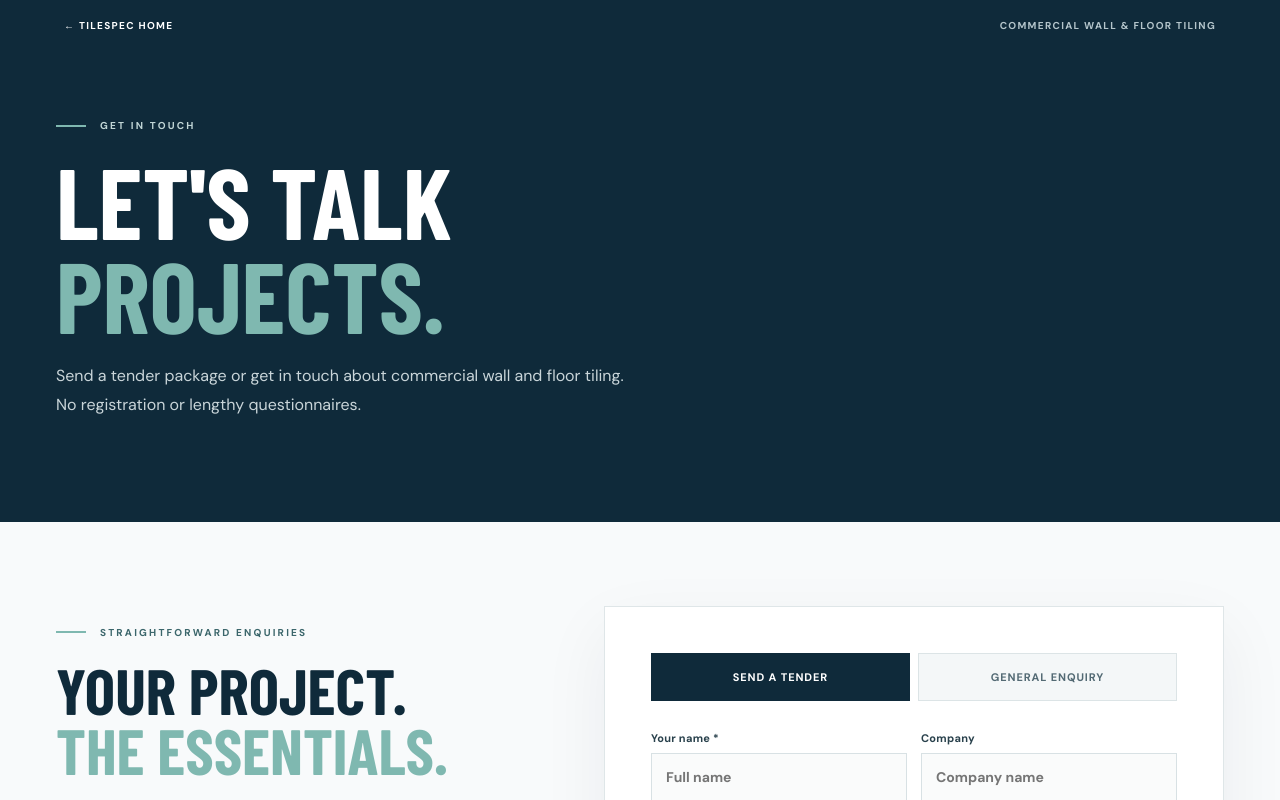
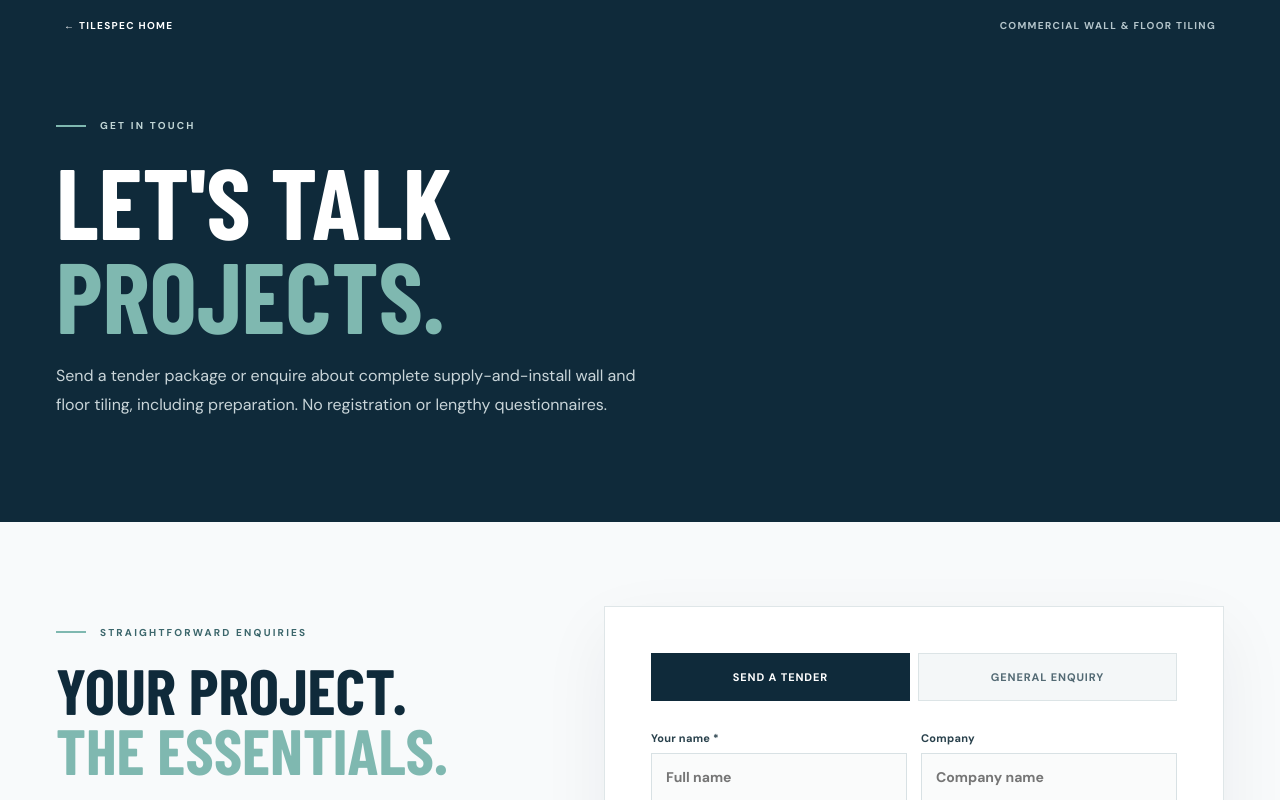
Before and after one commit to paulthetiler/Tilespec, a Next.js app: page /contact in a window 1280 px wide. Shown: the top 800 px of the page. Built offline with nearby package versions, Linux system fonts and the light colour scheme; a web font is replaced by a local one.

Commit message:
Refine TileSpec full supply-and-install package positioning

```diff
--- a/app/contact/page.tsx
+++ b/app/contact/page.tsx
@@ -45,7 +45,7 @@ export default function ContactPage(){
  }
  return <main className="contact-page">
   <div className="contact-top"><Link href="/" className="contact-home">← TILESPEC HOME</Link><span>COMMERCIAL WALL & FLOOR TILING</span></div>
-  <section className="contact-hero"><div className="shell"><div className="eyebrow light"><span className="eyebrow-line"/> GET IN TOUCH</div><h1>LET'S TALK<br/><em>PROJECTS.</em></h1><p>Send a tender package or get in touch about commercial wall and floor tiling. No registration or lengthy questionnaires.</p></div></section>
+  <section className="contact-hero"><div className="shell"><div className="eyebrow light"><span className="eyebrow-line"/> GET IN TOUCH</div><h1>LET'S TALK<br/><em>PROJECTS.</em></h1><p>Send a tender package or enquire about complete supply-and-install wall and floor tiling, including preparation. No registration or lengthy questionnaires.</p></div></section>
   <section className="contact-section"><div className="shell contact-layout"><div className="contact-explainer"><div className="eyebrow"><span className="eyebrow-line"/> STRAIGHTFORWARD ENQUIRIES</div><h2>YOUR PROJECT.<br/><em>THE ESSENTIALS.</em></h2><p>Send your drawings, specification and pricing schedule in one go. We'll review what you've supplied and get back to you.</p><div className="contact-benefit"><FileUp size={22}/> Drawings, specifications and schedules</div><div className="contact-benefit"><ShieldCheck size={22}/> Private document storage</div><div className="contact-benefit"><Mail size={22}/> A reference to follow up your enquiry</div><p><strong>Prefer to call?</strong> <a href="tel:+443333393445">0333 339 3445</a></p><p><strong>Email us:</strong> <a href="mailto:info@tilespec.uk">info@tilespec.uk</a></p><p><strong>Address:</strong> <span>Rutherford House, Warrington Road, Birchwood Park, Warrington, WA3 6ZH</span></p><p className="contact-fallback">Already have a secure tender portal or a large document pack? Include your sharing link in the message instead.</p></div>
    <div className="contact-panel">{stage==="done"?<div role="status" className="contact-success"><ShieldCheck size={38}/><h2>ENQUIRY RECEIVED.</h2><p>Your reference is <strong>{reference}</strong>. Please keep it for follow-up.</p><button type="button" className="button button-dark" onClick={()=>{setStage("idle");setReference("");}}>SEND ANOTHER ENQUIRY <ArrowUpRight size={16}/></button></div>:<>
     <div className="contact-switch" role="group" aria-label="Enquiry type"><button type="button" aria-pressed={type==="tender"} className={type==="tender"?"selected":""} onClick={()=>setType("tender")}>SEND A TENDER</button><button type="button" aria-pressed={type==="general"} className={type==="general"?"selected":""} onClick={()=>setType("general")}>GENERAL ENQUIRY</button></div>
```
